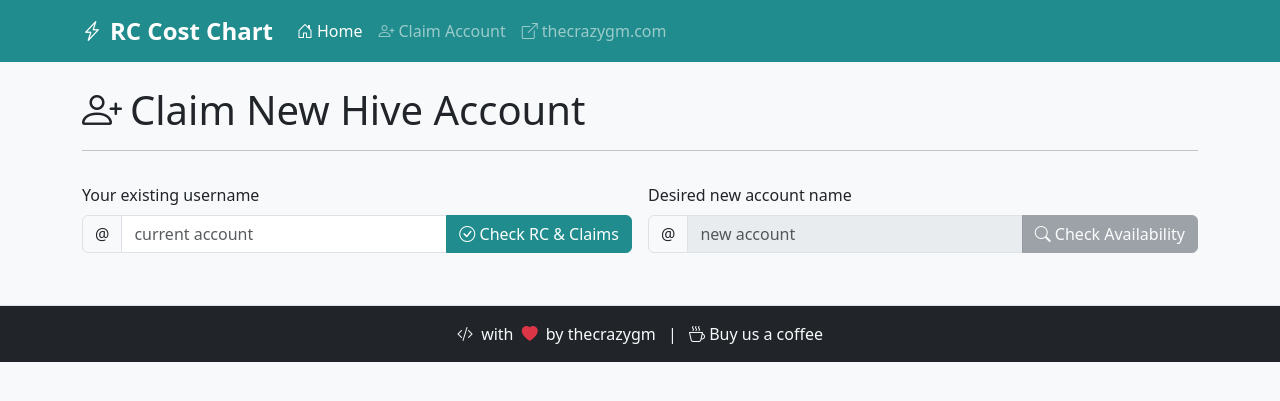
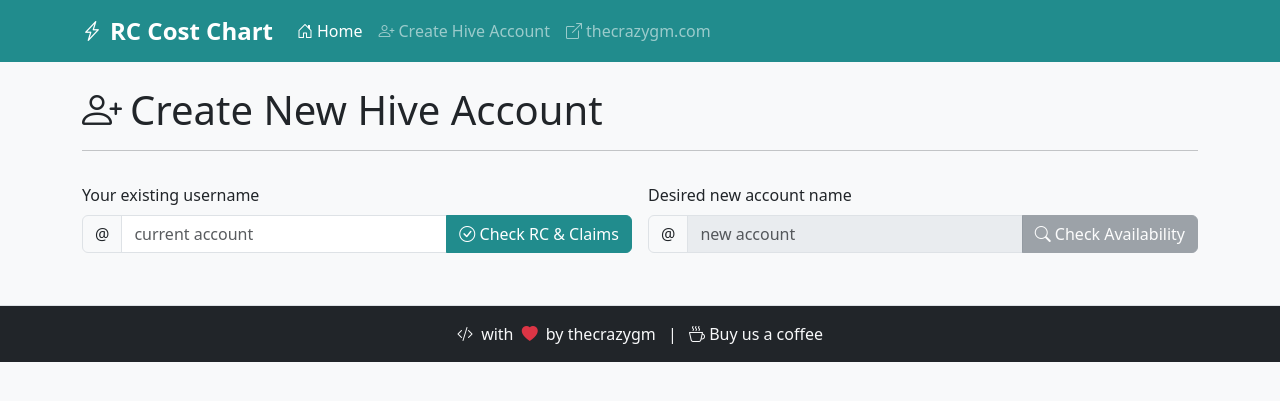
Before and after one commit to TheCrazyGM/claimr, a Flask app: page /claim-account in a window 1280 px wide. Shown: the top 401 px of the page. Run offline with Flask 3, Linux system fonts and the light colour scheme; some libraries are stand-ins or nearby versions.

Commit message:
refactor: rename "Claim Account" to "Create Hive Account" for clarity in navigation and headers

```diff
--- a/app/templates/base.html
+++ b/app/templates/base.html
@@ -60,7 +60,7 @@
             </li>
             <li class="nav-item">
               <a class="nav-link" href="/claim-account">
-                <i class="bi bi-person-plus me-1"></i>Claim Account
+                <i class="bi bi-person-plus me-1"></i>Create Hive Account
               </a>
             </li>
             <li class="nav-item">
--- a/app/templates/claim_account.html
+++ b/app/templates/claim_account.html
@@ -2,7 +2,7 @@
 
 {% block content %}
   <h1 class="mt-4">
-    <i class="bi bi-person-plus me-2"></i>Claim New Hive Account
+    <i class="bi bi-person-plus me-2"></i>Create New Hive Account
   </h1>
   <hr />
   <div class="row g-3 mt-3">
```
